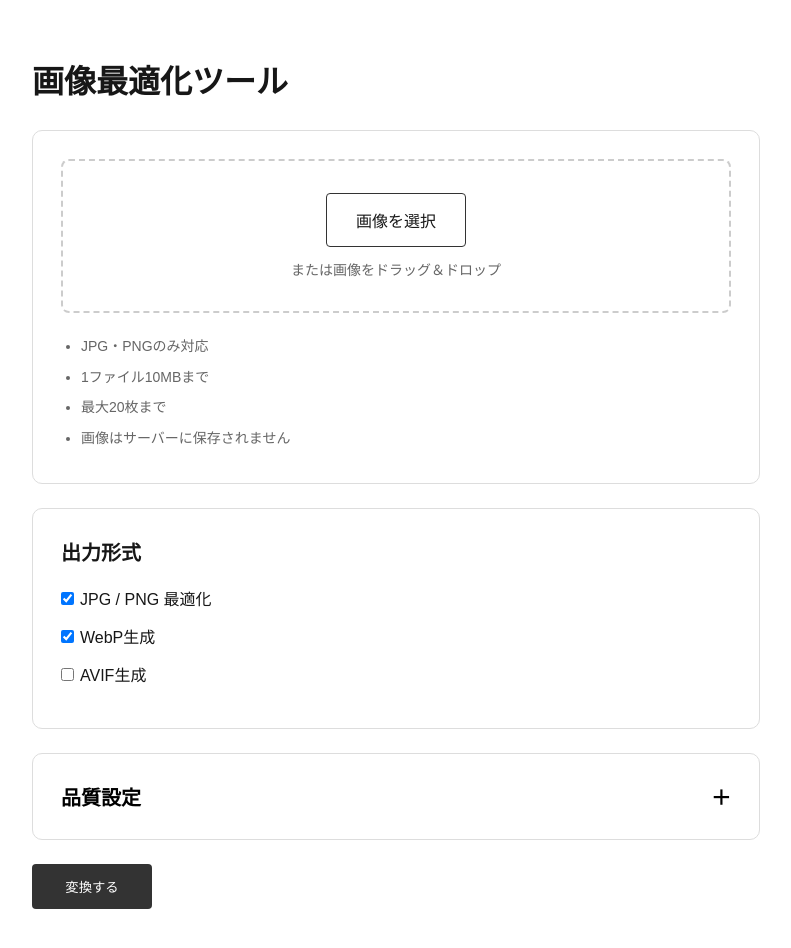
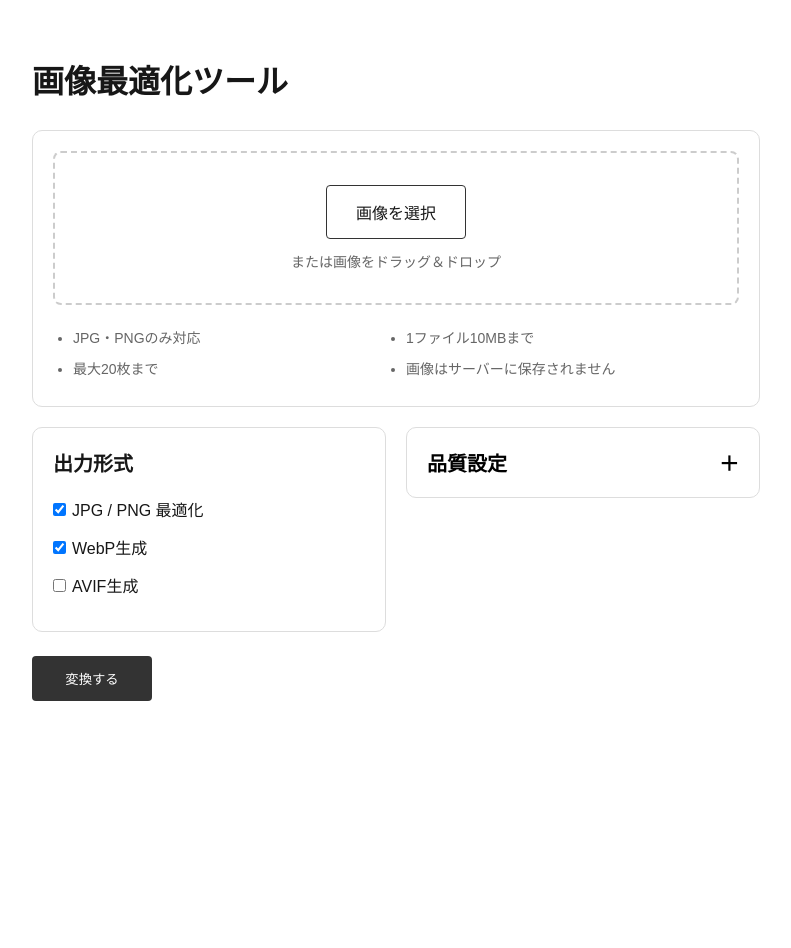
Before and after one commit to KanoKawashima/image-optimizer, a Next.js app: page / in a window 1280 px wide. Shown: the top 948 px of the page, without its empty margins (244-1035 px from the left). After the commit the page ends 800 px from the top, so only its background shows below. Built offline with nearby package versions, Linux system fonts and the light colour scheme.

Commit message:
[ update ] 見た目修正

```diff
--- a/app/page.module.css
+++ b/app/page.module.css
@@ -11,12 +11,36 @@
   font-weight: 700;
 }
 
+.gridWrap {
+  display: grid;
+  grid-template-columns: 1fr 1fr;
+  grid-template-rows: 1fr auto;
+  gap: 20px 20px;
+  grid-template-areas:
+    "card_01 card_01"
+    "card_02 card_03";
+  align-items: start;
+  margin-bottom: 24px;
+}
+.gridWrap:has(.accordionContent) {
+  align-items: stretch;
+}
+
 .card {
-  padding: 28px;
-  margin-bottom: 24px;
+  padding: 20px;
   border: 1px solid #ddd;
   border-radius: 10px;
   background: #fff;
+}
+
+.card:nth-child(1) {
+  grid-area: card_01;
+}
+.card:nth-child(2) {
+  grid-area: card_02;
+}
+.card:nth-child(3) {
+  grid-area: card_03;
 }
 
 .heading {
@@ -47,6 +71,8 @@
   color: #666;
   font-size: 14px;
   line-height: 1.9;
+  display: grid;
+  grid-template-columns: repeat(2, 1fr);
 }
 
 .notes li {
@@ -87,8 +113,7 @@
   display: flex;
   justify-content: space-between;
   align-items: center;
-  gap: 16px;
-  margin-bottom: 4px;
+  margin-bottom: 10px;
   font-size: 16px;
 }
 
@@ -98,6 +123,7 @@
   border: 1px solid #bbb;
   border-radius: 4px;
   text-align: right;
+  margin-left: auto;
 }
 
 .button,
@@ -230,15 +256,6 @@
   color: #666;
   font-size: 12px;
   line-height: 1.6;
-  text-align: right;
-  margin-bottom: 14px;
-}
-
-.recommended {
-  margin-left: 8px;
-  color: #008000;
-  font-size: 12px;
-  font-weight: 700;
 }
 
 .pngQualityNote {
--- a/app/page.tsx
+++ b/app/page.tsx
@@ -245,6 +245,7 @@ export default function Home() {
     <main className={styles.container}>
       <h1 className={styles.title}>画像最適化ツール</h1>
 
+      <div className={styles.gridWrap}>
         <div className={styles.card}>
           <div
             className={`${styles.dropzone} ${
@@ -343,7 +344,7 @@ export default function Home() {
             <div className={styles.accordionContent}>
               <div>
                 <label className={styles.quality}>
-                JPG品質
+                  JPG品質<span className={styles.qualityNote}>（推奨設定：80）</span>
 
                   <input
                     type="number"
@@ -357,18 +358,11 @@ export default function Home() {
                     }
                   />
                 </label>
-
-              <p className={styles.qualityNote}>
-                推奨設定：
-                <span className={styles.recommended}>
-                  80
-                </span>
-              </p>
               </div>
 
               <div>
                 <label className={styles.quality}>
-                WebP品質
+                  WebP品質<span className={styles.qualityNote}>（推奨設定：80）</span>
 
                   <input
                     type="number"
@@ -382,18 +376,11 @@ export default function Home() {
                     }
                   />
                 </label>
-
-              <p className={styles.qualityNote}>
-                推奨設定：
-                <span className={styles.recommended}>
-                  80
-                </span>
-              </p>
               </div>
 
               <div>
                 <label className={styles.quality}>
-                AVIF品質
+                  AVIF品質<span className={styles.qualityNote}>（推奨設定：50）</span>
 
                   <input
                     type="number"
@@ -407,13 +394,6 @@ export default function Home() {
                     }
                   />
                 </label>
-
-              <p className={styles.qualityNote}>
-                推奨設定：
-                <span className={styles.recommended}>
-                  50
-                </span>
-              </p>
               </div>
 
               <p className={styles.pngQualityNote}>
@@ -421,6 +401,7 @@ export default function Home() {
               </p>
             </div>
           )}
+        </div>
       </div>
 
       <button
```
Lines whose indentation alone changed are shown as unchanged.
